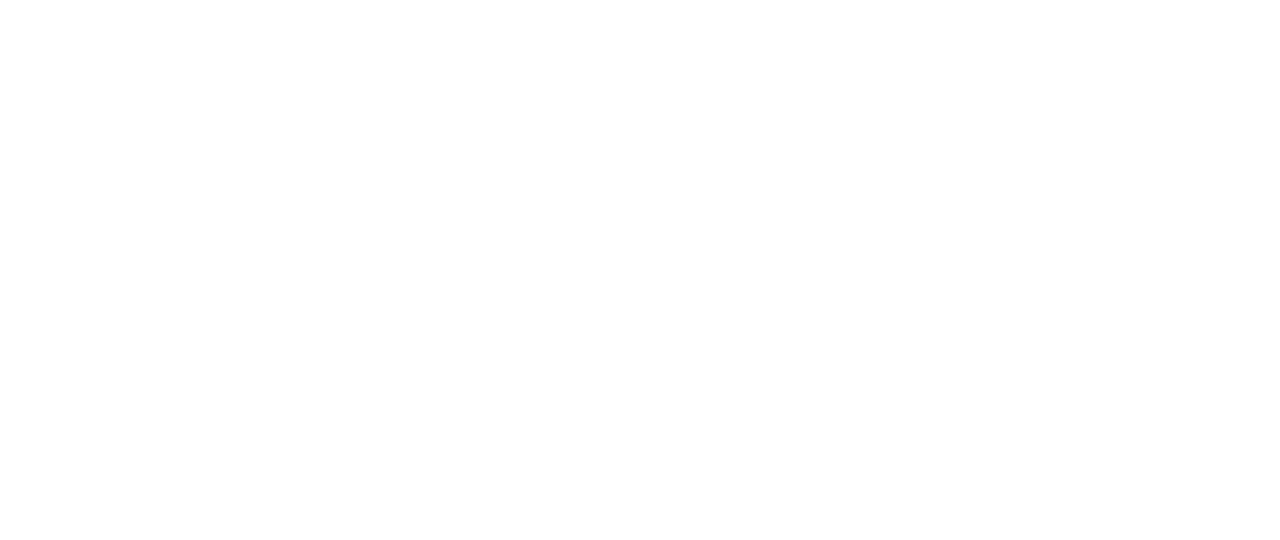
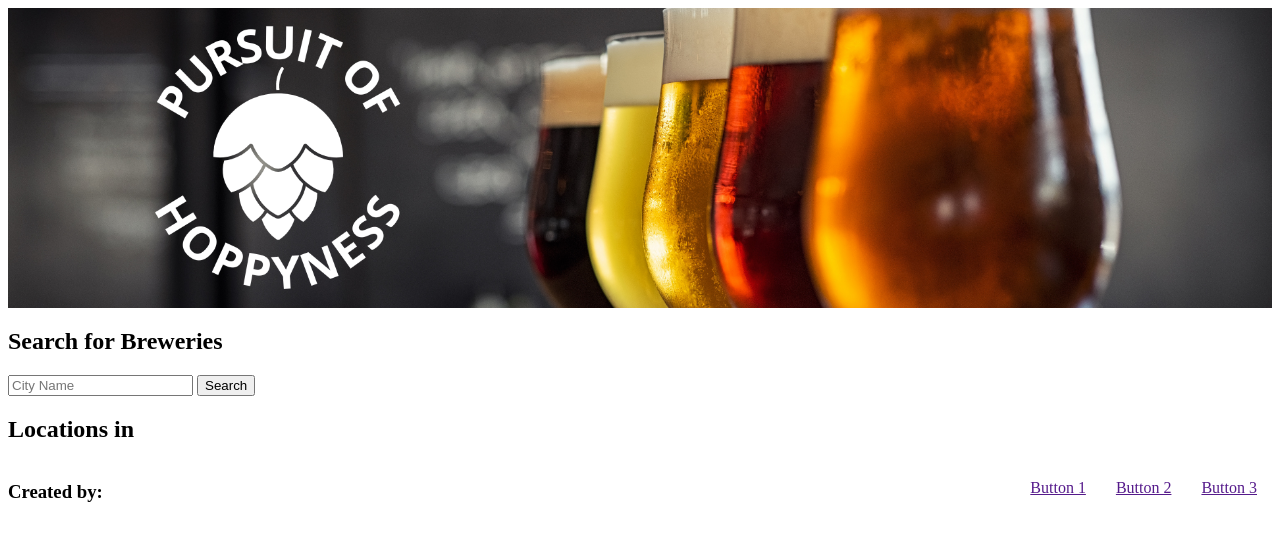
Before and after one commit to emilyadarr/pursuit-of-hoppyness, a plain HTML site: page index.html in a window 1280 px wide. Drawn offline with Linux system fonts and the light colour scheme.

Commit message:
homepage with form and header/footer

```diff
--- a/assets/css/style.css
+++ b/assets/css/style.css
@@ -0,0 +1,30 @@
+.hero {
+  background-image: url("../images/hero.png");
+  background-size: cover;
+  display: flex;
+  justify-content: center;
+  flex-wrap: wrap;
+  align-items: flex-start;
+  background-position: 80%;
+  padding: 150px;
+  position: relative;
+}
+
+footer {
+  width: 100%;
+  display: flex;
+  flex-wrap: wrap;
+  justify-content: space-between;
+}
+
+footer div ul {
+  display: flex;
+  flex-wrap: wrap;
+  justify-content: space-between;
+  align-items: center;
+  list-style: none;
+}
+
+footer div ul li a {
+  padding: 10px 15px;
+}
--- a/index.html
+++ b/index.html
@@ -4,9 +4,65 @@
   <meta charset="UTF-8">
   <meta http-equiv="X-UA-Compatible" content="IE=edge">
   <meta name="viewport" content="width=device-width, initial-scale=1.0">
-  <title>Document</title>
+  <!-- <link rel="stylesheet" href="https://cdnjs.cloudflare.com/ajax/libs/tailwindcss/2.2.19/tailwind.min.css"> -->
+  <!-- <link rel="stylesheet" href="https://cdnjs.cloudflare.com/ajax/libs/tailwindcss/2.2.19/tailwind.min.css" integrity="sha512-wnea99uKIC3TJF7v4eKk4Y+lMz2Mklv18+r4na2Gn1abDRPPOeef95xTzdwGD9e6zXJBteMIhZ1+68QC5byJZw==" crossorigin="anonymous" referrerpolicy="no-referrer" /> -->
+  <link rel="stylesheet" href="./assets/css/style.css" />
+  <title>Pursuit of Hoppyness</title>
 </head>
 <body>
+  <!-- Header/ hero image -->
+  <header>
+    <section class="hero">
 
+    </section>
+  </header>
+
+  <main>
+    <div>
+
+      <!-- Left column -->
+      <div>
+        <div>
+          <h2>Search for Breweries</h2>
+          <!-- form -->
+          <form id="beer-form">
+            <input name="location-input" id="location-input" type="text" placeholder="City Name">
+            <button type="submit" id="search">Search</button>
+          </form>
+        </div>
+        <!-- favorite locations list -->
+        <div id="favorite-locations"></div>
+
+      </div>
+
+      <!-- Right column -->
+      <div>
+        <h2> Locations in</h2>
+        <div class="locations-list"></div>
+      </div>
+
+    </div>
+  </main>
+
+  <!-- Footer -->
+  <footer>
+    <h3>Created by: </h3>
+    <div>
+      <ul>
+        <li>
+          <a href="">Button 1</a>
+        </li>
+        <li>
+          <a href="">Button 2</a>
+        </li>
+        <li>
+          <a href="">Button 3</a>
+        </li>
+      </ul>
+    </div>
+  </footer>
+
+
+  <script src="./assets/js/script.js"></script>
 </body>
 </html>
```
Also changed, not shown: assets/images/hero.png (added).
